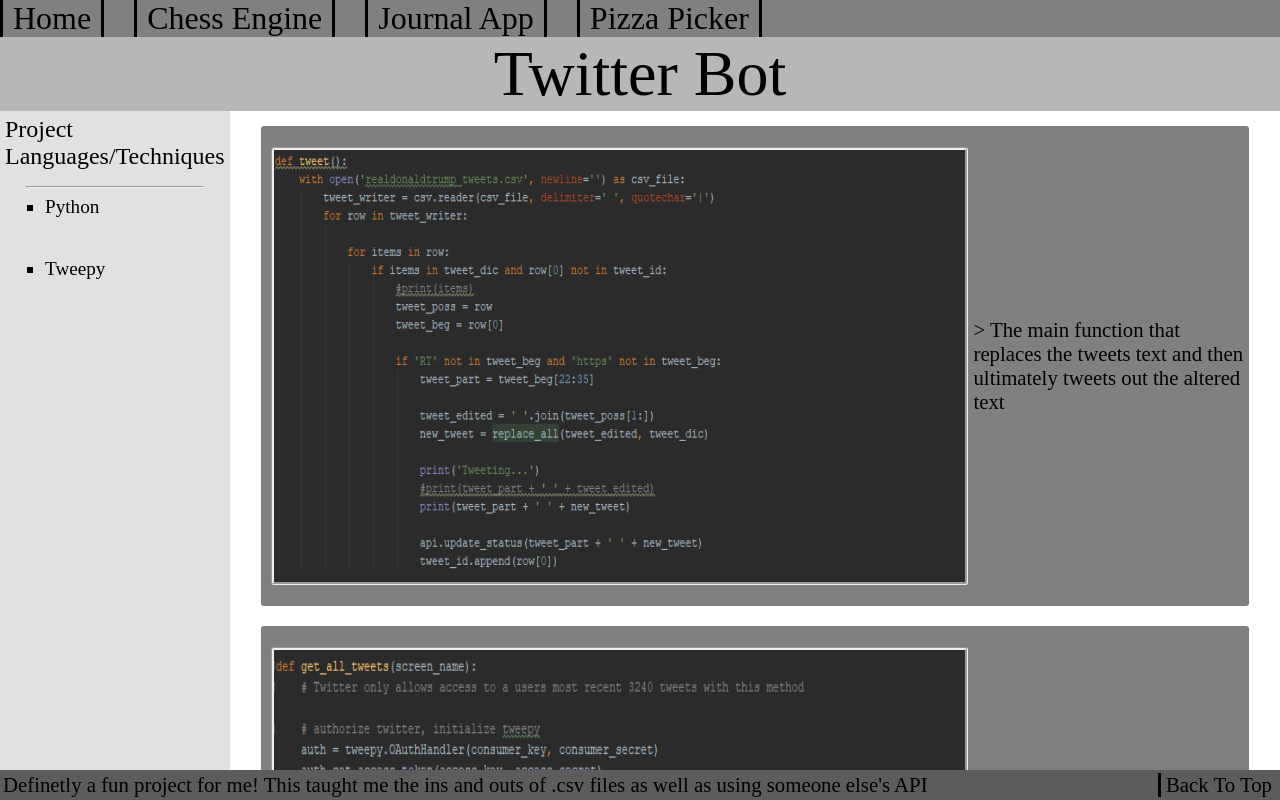
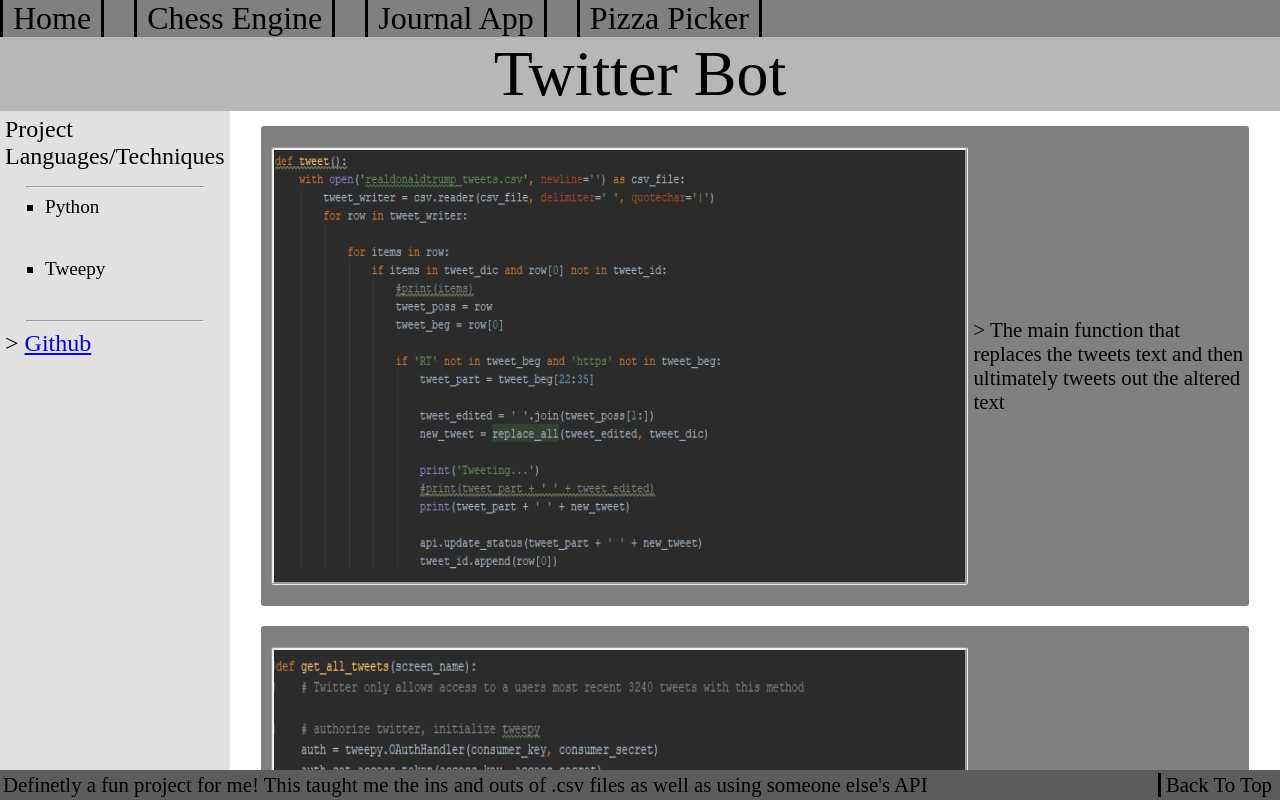
Before and after one commit to cmt0726/cmt0726.github.io, a plain HTML site: page websiteV3/Portfolio/projectPages/twitter.html in a window 1280 px wide. Shown: the top 800 px of the page. Drawn offline with Linux system fonts and the light colour scheme.

Commit message:
Update twitter.html

```diff
--- a/websiteV3/Portfolio/projectPages/twitter.html
+++ b/websiteV3/Portfolio/projectPages/twitter.html
@@ -29,6 +29,8 @@
                 <li class="sidebarItem">Python</li>
                 <li class="sidebarItem">Tweepy</li>
             </ul>
+            <hr class="horzLine">
+            <div id = "projectLanguageListTitle">> <a href="https://github.com/cmt0726/cmt0726.github.io/tree/master/websiteV3/Portfolio/twitter">Github</a></div>
         </div>
         <div id="mainContent">
             <div class="projectContent">
```
